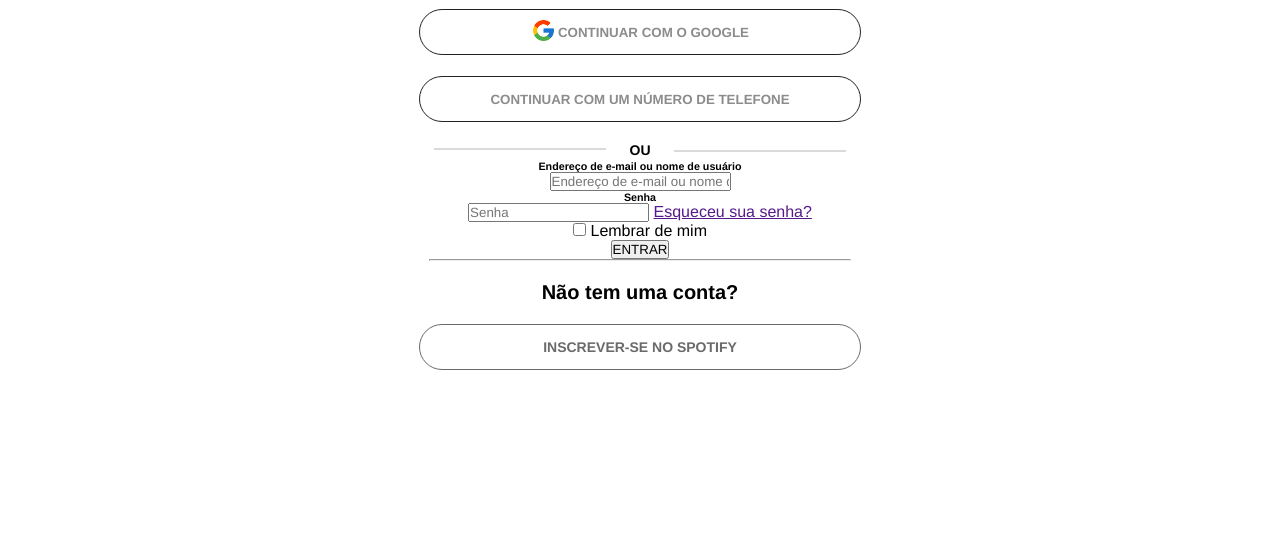
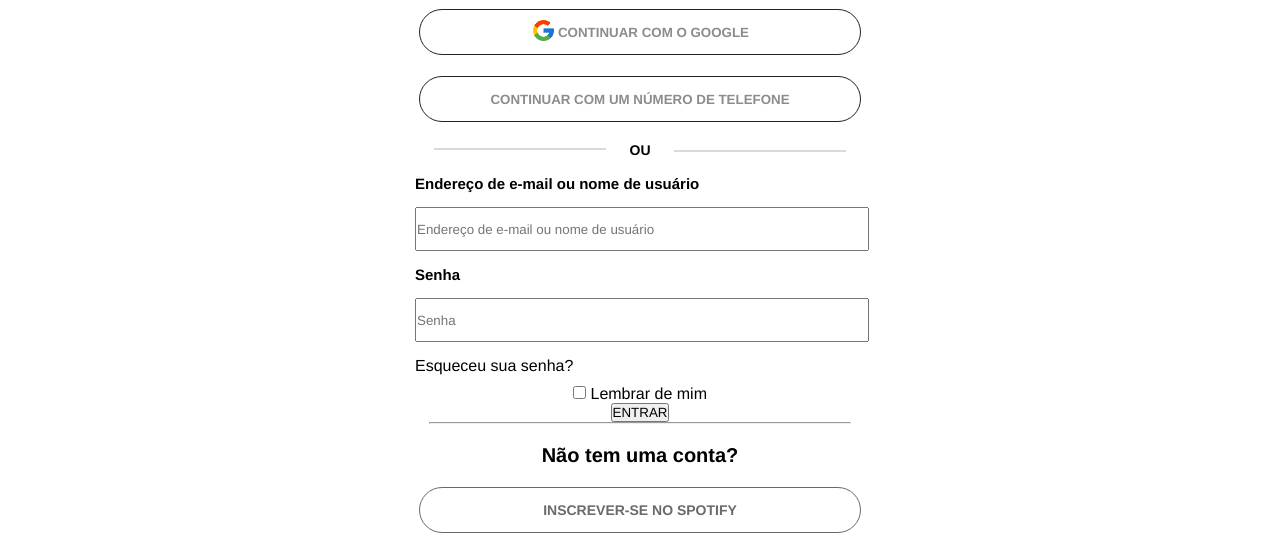
Before and after one commit to Pedro-Eduardo/clone-login-spotfy, a plain HTML site: page index.html in a window 1280 px wide. Shown: the part 263-800 px from the top of the page. Drawn offline with Linux system fonts and the light colour scheme.

Commit message:
Modifiquei a lagura dos campos psw e user e posicionei esqueci senha para a forma final

```diff
--- a/asset/css/style.css
+++ b/asset/css/style.css
@@ -91,7 +91,28 @@
     font-size: 14px;
 }
 .bt-inscrever:hover{
-
     border-color: rgb(36, 34, 34);
     color: rgb(36, 34, 34);
 }
+.form-login{
+    width: 450px;
+}
+.form-login h6{
+    font-size: 15px;
+    text-align: left;
+    padding-top: 15px;
+    padding-bottom: 15px;
+}
+.form-login .campo-texto{
+    width: 100%;
+    height: 40px;
+}
+.form-login div{
+    padding-top: 15px;
+    padding-bottom: 10px;
+    width: 100%;
+    text-align: left;
+}
+.form-login div a:hover{
+    text-decoration: underline;
+}
--- a/index.html
+++ b/index.html
@@ -60,13 +60,15 @@
         <div class="opcao">
             <h1 >OU </h1>
         </div>
-        <div>
+        <div class="form-login">
             <form action="">
                 <h6>Endereço de e-mail ou nome de usuário</h6>
-                <input type="mail" placeholder="Endereço de e-mail ou nome de usuário">
+                <input class="campo-texto" type="mail" placeholder="Endereço de e-mail ou nome de usuário">
                 <h6>Senha</h6>
-                <input type="password" placeholder="Senha">
-                <a href="">Esqueceu sua senha?</a>
+                <input class="campo-texto" type="password" placeholder="Senha">
+                <div >
+                    <a class="esqueceu-senha">Esqueceu sua senha?</a>
+                </div>
                 <p>
                     <input type="checkbox"> Lembrar de mim
                 </p>
@@ -75,9 +77,6 @@
                 <h1>Não tem uma conta?</h1>
                 <button class="bt-inscrever">INSCREVER-SE NO SPOTIFY</button>
             </form>
-
-
-
         </div>
     </div>
 
```
